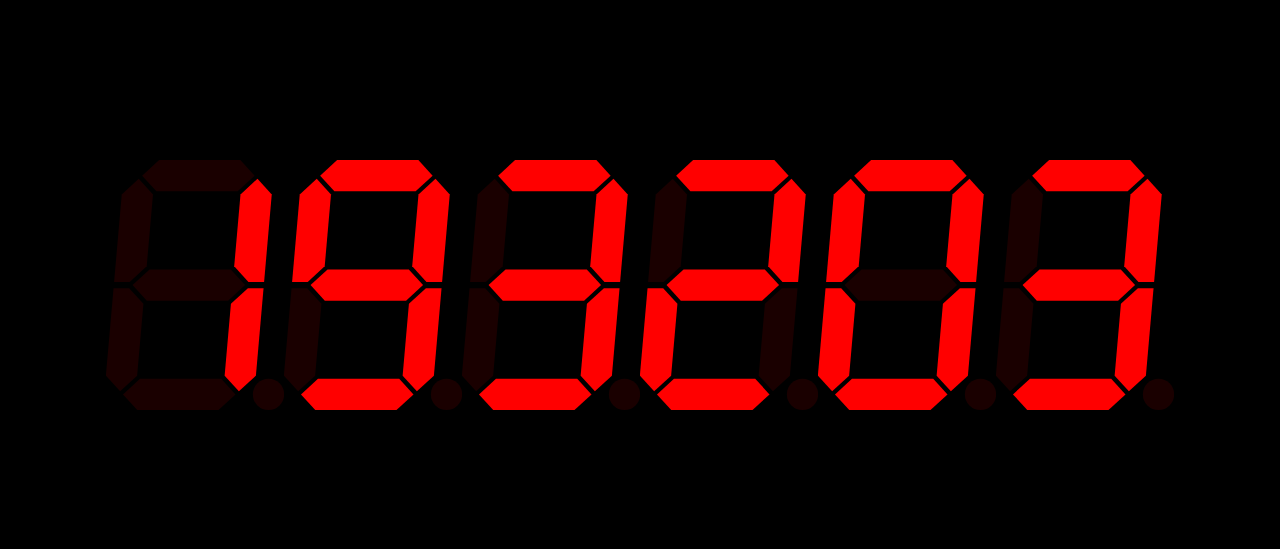
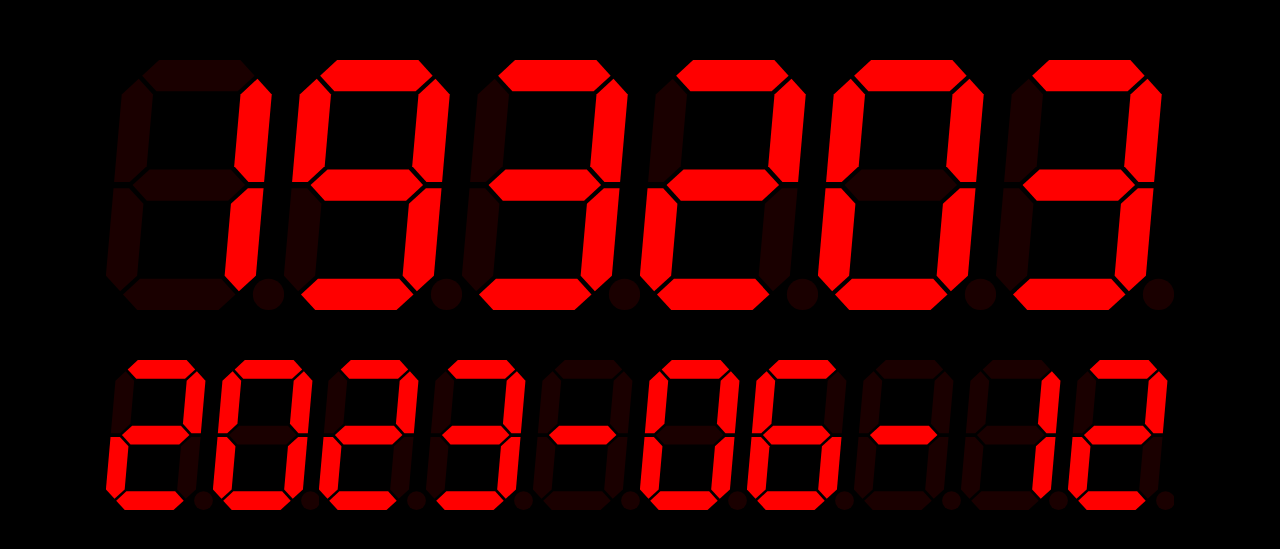
Before and after one commit to rGunti/seven-segment-display, a website built with Vite: page index.html in a window 1280 px wide. Shown: the part 115-664 px from the top of the page. Built offline with nearby package versions, Linux system fonts and the light colour scheme.

Commit message:
show date and time

```diff
--- a/src/main.ts
+++ b/src/main.ts
@@ -10,51 +10,52 @@ if (!appRoot) {
   throw new Error('App Root not found!');
 }
 appRoot.innerHTML = `
-  <div id="svg-display" class="display-main">
-  </div>
+  <div id="time-display" class="display"></div>
+  <div id="date-display" class="display"></div>
 `;
 
 // eslint-disable-next-line @typescript-eslint/no-non-null-assertion
-const svgContainer = document.getElementById('svg-display')!;
+const timeContainer = document.getElementById('time-display')!;
+// eslint-disable-next-line @typescript-eslint/no-non-null-assertion
+const dateContainer = document.getElementById('date-display')!;
 
 const DIGITS = [
-  new FancySevenSegmentDisplay(svgContainer),
-  new FancySevenSegmentDisplay(svgContainer),
-  new FancySevenSegmentDisplay(svgContainer),
-  new FancySevenSegmentDisplay(svgContainer),
-  new FancySevenSegmentDisplay(svgContainer),
-  new FancySevenSegmentDisplay(svgContainer),
+  new FancySevenSegmentDisplay(timeContainer),
+  new FancySevenSegmentDisplay(timeContainer),
+  new FancySevenSegmentDisplay(timeContainer),
+  new FancySevenSegmentDisplay(timeContainer),
+  new FancySevenSegmentDisplay(timeContainer),
+  new FancySevenSegmentDisplay(timeContainer),
 ];
 const CONTROLLER = new SegmentDisplayController(DIGITS);
 
-let i = 0;
-const RDX = 10;
-const INC = 0.01;
-const INT = 50;
-const MAX = Math.pow(RDX, DIGITS.length);
-function tick() {
-  i = (i + INC) % MAX;
-}
-
-function repeatStr(str: string, num: number): string {
-  let s = ``;
-  for (let i = 0; i < num; i++) {
-    s += str;
-  }
-  return s;
-}
+const DATE_CONTROLLER = new SegmentDisplayController([
+  new FancySevenSegmentDisplay(dateContainer),
+  new FancySevenSegmentDisplay(dateContainer),
+  new FancySevenSegmentDisplay(dateContainer),
+  new FancySevenSegmentDisplay(dateContainer),
+  new FancySevenSegmentDisplay(dateContainer),
+  new FancySevenSegmentDisplay(dateContainer),
+  new FancySevenSegmentDisplay(dateContainer),
+  new FancySevenSegmentDisplay(dateContainer),
+  new FancySevenSegmentDisplay(dateContainer),
+  new FancySevenSegmentDisplay(dateContainer),
+]);
 
 function getCurrentTimeAsString(): string {
   const now = new Date();
   const format = now.getMilliseconds() > 500 ? 'HH.MM.ss' : 'HHMMss';
-  return dateFormat(new Date(), format);
+  return dateFormat(now, format);
+}
+
+function getCurrentDateAsString(): string {
+  return dateFormat(new Date(), 'yyyy-mm-dd');
 }
 
 /**/
 setInterval(() => {
-  //tick();
-  //const renderValue = `${i.toFixed(2)}`.toUpperCase();
   const renderValue = getCurrentTimeAsString();
   CONTROLLER.show(renderValue);
-}, INT);
+  DATE_CONTROLLER.show(getCurrentDateAsString());
+}, 50);
 /**/
--- a/src/style.scss
+++ b/src/style.scss
@@ -34,6 +34,7 @@ body {
   height: 100%;
 
   display: flex;
+  flex-flow: column;
   justify-content: center;
   align-items: center;
 }
@@ -88,8 +89,8 @@ body {
   }
 }
 
-.svg-display {
-  height: 250px;
+.display {
+  display: block;
 
   & > svg {
     height: 100%;
@@ -113,7 +114,10 @@ body {
   fill: $color-on;
 }
 
-.display-main {
-  display: inline-block;
+#time-display {
   height: 250px;
 }
+#date-display {
+  margin-top: 50px;
+  height: 150px;
+}
```
